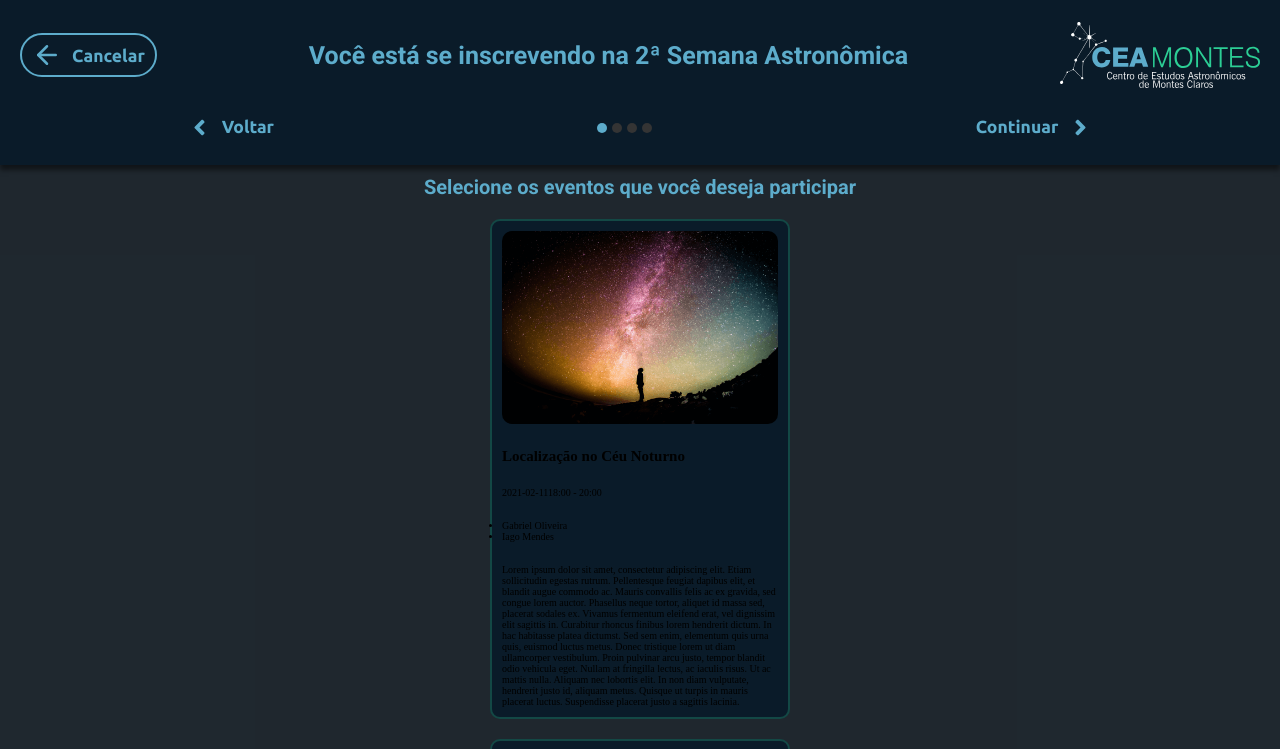
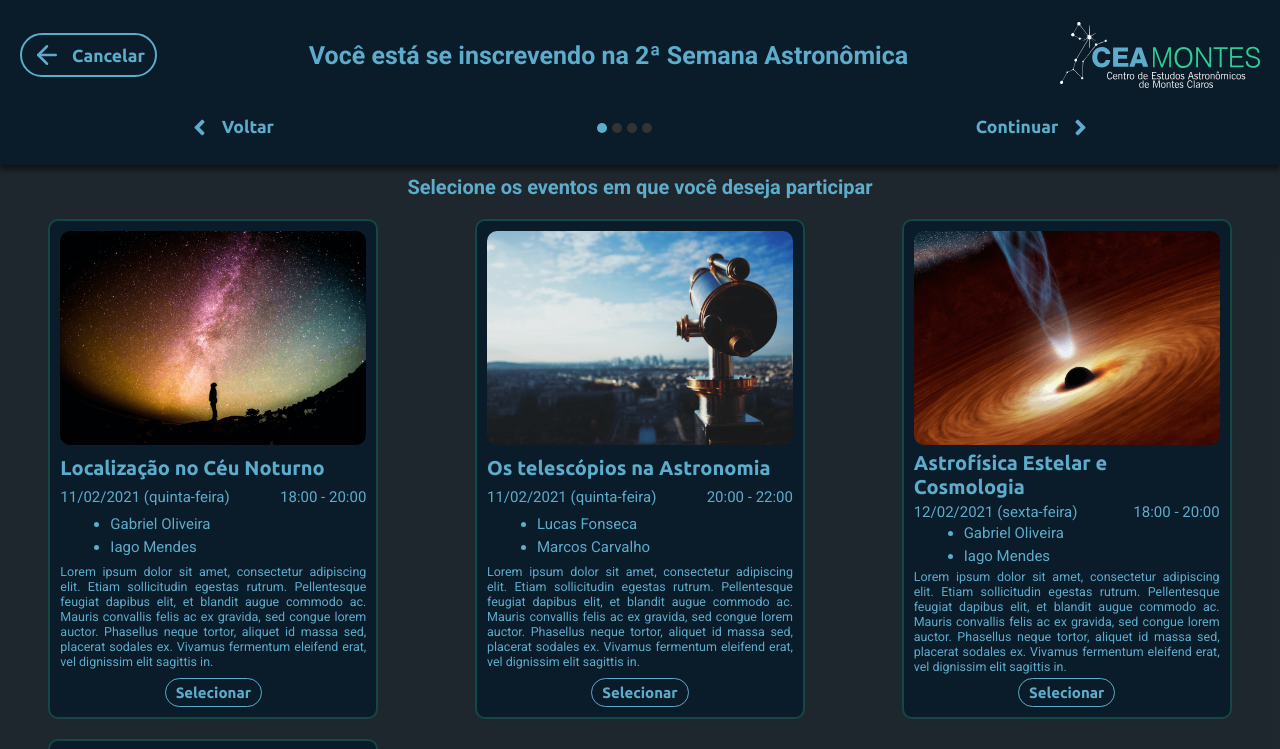
Before and after one commit to ceamontes/semana-astronomica, a Next.js app: page /inscricao in a window 1280 px wide. Shown: the top 749 px of the page. Built offline with nearby package versions, Linux system fonts and the light colour scheme.

Commit message:
style cards

```diff
--- a/db/events.json
+++ b/db/events.json
@@ -2,33 +2,33 @@
 	{
 		"title": "Localização no Céu Noturno",
 		"image": "/events/sky.png",
-		"date": "2021-02-11",
+		"date": "11/02/2021 (quinta-feira)",
 		"time": "18:00 - 20:00",
-		"description": "Lorem ipsum dolor sit amet, consectetur adipiscing elit. Etiam sollicitudin egestas rutrum. Pellentesque feugiat dapibus elit, et blandit augue commodo ac. Mauris convallis felis ac ex gravida, sed congue lorem auctor. Phasellus neque tortor, aliquet id massa sed, placerat sodales ex. Vivamus fermentum eleifend erat, vel dignissim elit sagittis in. Curabitur rhoncus finibus lorem hendrerit dictum. In hac habitasse platea dictumst. Sed sem enim, elementum quis urna quis, euismod luctus metus. Donec tristique lorem ut diam ullamcorper vestibulum. Proin pulvinar arcu justo, tempor blandit odio vehicula eget. Nullam at fringilla lectus, ac iaculis risus. Ut ac mattis nulla. Aliquam nec lobortis elit. In non diam vulputate, hendrerit justo id, aliquam metus. Quisque ut turpis in mauris placerat luctus. Suspendisse placerat justo a sagittis lacinia.",
+		"description": "Lorem ipsum dolor sit amet, consectetur adipiscing elit. Etiam sollicitudin egestas rutrum. Pellentesque feugiat dapibus elit, et blandit augue commodo ac. Mauris convallis felis ac ex gravida, sed congue lorem auctor. Phasellus neque tortor, aliquet id massa sed, placerat sodales ex. Vivamus fermentum eleifend erat, vel dignissim elit sagittis in.",
 		"lecturers": ["Gabriel Oliveira", "Iago Mendes"]
 	},
 	{
 		"title": "Os telescópios na Astronomia",
 		"image": "/events/telescope.png",
-		"date": "2021-02-11",
+		"date": "11/02/2021 (quinta-feira)",
 		"time": "20:00 - 22:00",
-		"description": "Lorem ipsum dolor sit amet, consectetur adipiscing elit. Etiam sollicitudin egestas rutrum. Pellentesque feugiat dapibus elit, et blandit augue commodo ac. Mauris convallis felis ac ex gravida, sed congue lorem auctor. Phasellus neque tortor, aliquet id massa sed, placerat sodales ex. Vivamus fermentum eleifend erat, vel dignissim elit sagittis in. Curabitur rhoncus finibus lorem hendrerit dictum. In hac habitasse platea dictumst. Sed sem enim, elementum quis urna quis, euismod luctus metus. Donec tristique lorem ut diam ullamcorper vestibulum. Proin pulvinar arcu justo, tempor blandit odio vehicula eget. Nullam at fringilla lectus, ac iaculis risus. Ut ac mattis nulla. Aliquam nec lobortis elit. In non diam vulputate, hendrerit justo id, aliquam metus. Quisque ut turpis in mauris placerat luctus. Suspendisse placerat justo a sagittis lacinia.",
+		"description": "Lorem ipsum dolor sit amet, consectetur adipiscing elit. Etiam sollicitudin egestas rutrum. Pellentesque feugiat dapibus elit, et blandit augue commodo ac. Mauris convallis felis ac ex gravida, sed congue lorem auctor. Phasellus neque tortor, aliquet id massa sed, placerat sodales ex. Vivamus fermentum eleifend erat, vel dignissim elit sagittis in.",
 		"lecturers": ["Lucas Fonseca", "Marcos Carvalho"]
 	},
 	{
 		"title": "Astrofísica Estelar e Cosmologia",
 		"image": "/events/black-hole.png",
-		"date": "2021-02-12",
+		"date": "12/02/2021 (sexta-feira)",
 		"time": "18:00 - 20:00",
-		"description": "Lorem ipsum dolor sit amet, consectetur adipiscing elit. Etiam sollicitudin egestas rutrum. Pellentesque feugiat dapibus elit, et blandit augue commodo ac. Mauris convallis felis ac ex gravida, sed congue lorem auctor. Phasellus neque tortor, aliquet id massa sed, placerat sodales ex. Vivamus fermentum eleifend erat, vel dignissim elit sagittis in. Curabitur rhoncus finibus lorem hendrerit dictum. In hac habitasse platea dictumst. Sed sem enim, elementum quis urna quis, euismod luctus metus. Donec tristique lorem ut diam ullamcorper vestibulum. Proin pulvinar arcu justo, tempor blandit odio vehicula eget. Nullam at fringilla lectus, ac iaculis risus. Ut ac mattis nulla. Aliquam nec lobortis elit. In non diam vulputate, hendrerit justo id, aliquam metus. Quisque ut turpis in mauris placerat luctus. Suspendisse placerat justo a sagittis lacinia.",
+		"description": "Lorem ipsum dolor sit amet, consectetur adipiscing elit. Etiam sollicitudin egestas rutrum. Pellentesque feugiat dapibus elit, et blandit augue commodo ac. Mauris convallis felis ac ex gravida, sed congue lorem auctor. Phasellus neque tortor, aliquet id massa sed, placerat sodales ex. Vivamus fermentum eleifend erat, vel dignissim elit sagittis in.",
 		"lecturers": ["Gabriel Oliveira", "Iago Mendes"]
 	},
 	{
 		"title": "A História do Programa Espacial Brasileiro",
 		"image": "/events/rocket.png",
-		"date": "2021-02-12",
+		"date": "12/02/2021 (sexta-feira)",
 		"time": "20:00 - 22:00",
-		"description": "Lorem ipsum dolor sit amet, consectetur adipiscing elit. Etiam sollicitudin egestas rutrum. Pellentesque feugiat dapibus elit, et blandit augue commodo ac. Mauris convallis felis ac ex gravida, sed congue lorem auctor. Phasellus neque tortor, aliquet id massa sed, placerat sodales ex. Vivamus fermentum eleifend erat, vel dignissim elit sagittis in. Curabitur rhoncus finibus lorem hendrerit dictum. In hac habitasse platea dictumst. Sed sem enim, elementum quis urna quis, euismod luctus metus. Donec tristique lorem ut diam ullamcorper vestibulum. Proin pulvinar arcu justo, tempor blandit odio vehicula eget. Nullam at fringilla lectus, ac iaculis risus. Ut ac mattis nulla. Aliquam nec lobortis elit. In non diam vulputate, hendrerit justo id, aliquam metus. Quisque ut turpis in mauris placerat luctus. Suspendisse placerat justo a sagittis lacinia.",
+		"description": "Lorem ipsum dolor sit amet, consectetur adipiscing elit. Etiam sollicitudin egestas rutrum. Pellentesque feugiat dapibus elit, et blandit augue commodo ac. Mauris convallis felis ac ex gravida, sed congue lorem auctor. Phasellus neque tortor, aliquet id massa sed, placerat sodales ex. Vivamus fermentum eleifend erat, vel dignissim elit sagittis in.",
 		"lecturers": ["Júlio Guedes"]
 	}
 ]
--- a/src/pages/inscricao.tsx
+++ b/src/pages/inscricao.tsx
@@ -34,7 +34,7 @@ const Pedido: React.FC = () =>
 			case 1:
 				return (
 					<main>
-						<h1>Selecione os eventos que você deseja participar</h1>
+						<h1>Selecione os eventos em que você deseja participar</h1>
 						<div className='grid'>
 							{events.map((event, index) => (
 								<Card key={index} >
@@ -54,6 +54,10 @@ const Pedido: React.FC = () =>
 										))}
 									</ul>
 									<p>{event.description}</p>
+
+									<button className='select'>
+										Selecionar
+									</button>
 								</Card>
 							))}
 						</div>
--- a/src/styles/pages/inscricao.ts
+++ b/src/styles/pages/inscricao.ts
@@ -150,9 +150,11 @@ const Container = styled.div<ContainerProps>`
 
 		.grid
 		{
+			width: 100%;
+
 			display: grid;
 			grid-auto-rows: 50rem;
-			grid-template-columns: repeat(auto-fill, minmax(30rem, 1fr));
+			grid-template-columns: repeat(auto-fill, minmax(33rem, 1fr));
 			grid-gap: 2rem;
 			align-items: center;
 			justify-items: center;
@@ -170,7 +172,7 @@ const Container = styled.div<ContainerProps>`
 
 export const Card = styled.div`
 	height: 50rem;
-	width: 30rem;
+	width: 33rem;
 	background-color: ${p => p.theme.background};
 
 	padding: 1rem;
@@ -178,9 +180,11 @@ export const Card = styled.div`
 
 	display: flex;
 	flex-direction: column;
+	align-items: center;
 	justify-content: space-between;
 
 	border: ${p => p.theme.secondary}40 2px solid;
+	color: ${p => p.theme.primary};
 
 	.img
 	{
@@ -191,6 +195,77 @@ export const Card = styled.div`
 			border-radius: 1rem;
 		}
 	}
+
+	h2
+	{
+		font-family: Ubuntu;
+		font-size: 2rem;
+
+		width: 100%;
+	}
+
+	.group
+	{
+		display: flex;
+		align-items: center;
+		justify-content: space-between;
+
+		width: 100%;
+
+		span
+		{
+			font-family: Roboto;
+			font-size: 1.5rem;
+		}
+	}
+
+	.lecturers
+	{
+		display: flex;
+		flex-direction: column;
+		gap: 0.5rem;
+
+		padding-left: 5rem;
+		width: 100%;
+
+		li
+		{
+			font-family: Roboto;
+			font-size: 1.5rem;
+		}
+	}
+
+	p
+	{
+		font-family: Roboto;
+		font-size: 1.25rem;
+
+		text-align: justify;
+	}
+
+	.select
+	{
+		background: none;
+		border: ${p => p.theme.primary} 1px solid;
+		color: ${p => p.theme.primary};
+
+		font-family: Ubuntu;
+		font-weight: 700;
+		font-size: 1.5rem;
+
+		padding: 0.5rem;
+		padding-left: 1rem;
+		padding-right: 1rem;
+		border-radius: 100rem;
+
+		transition: 0.25s;
+
+		:hover
+		{
+			background-color: ${p => p.theme.primary};
+			color: ${p => p.theme.background};
+		}
+	}
 `
 
 export default Container
```
